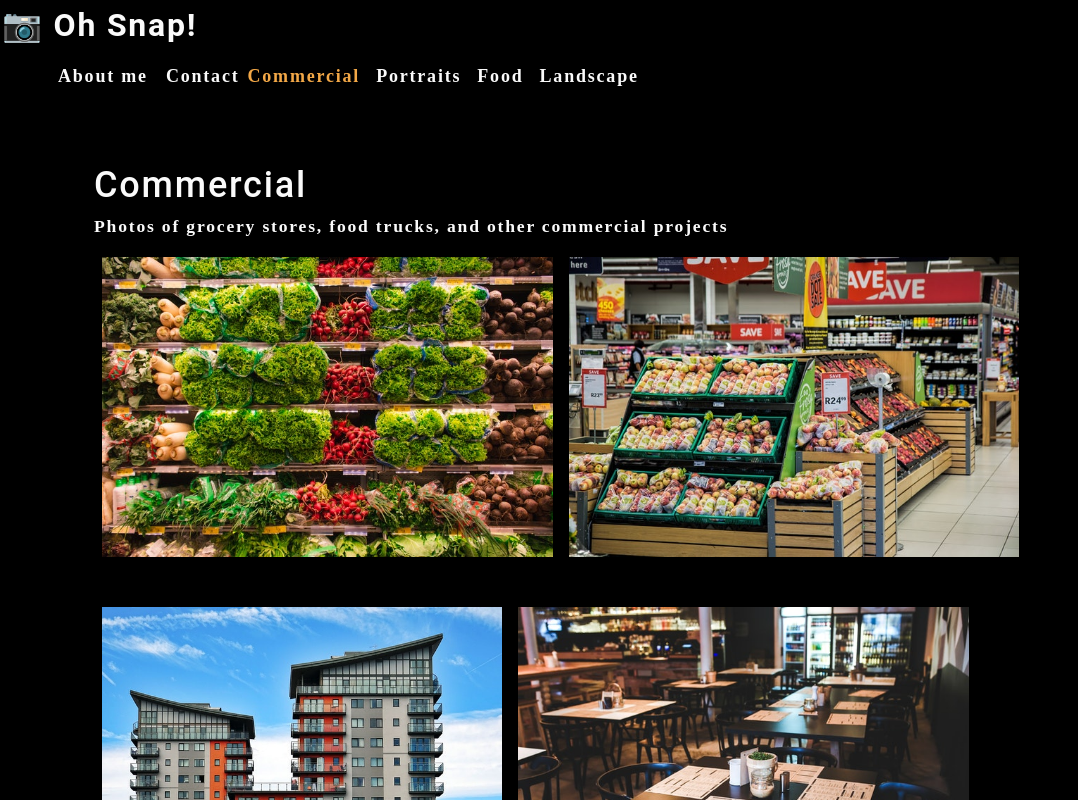
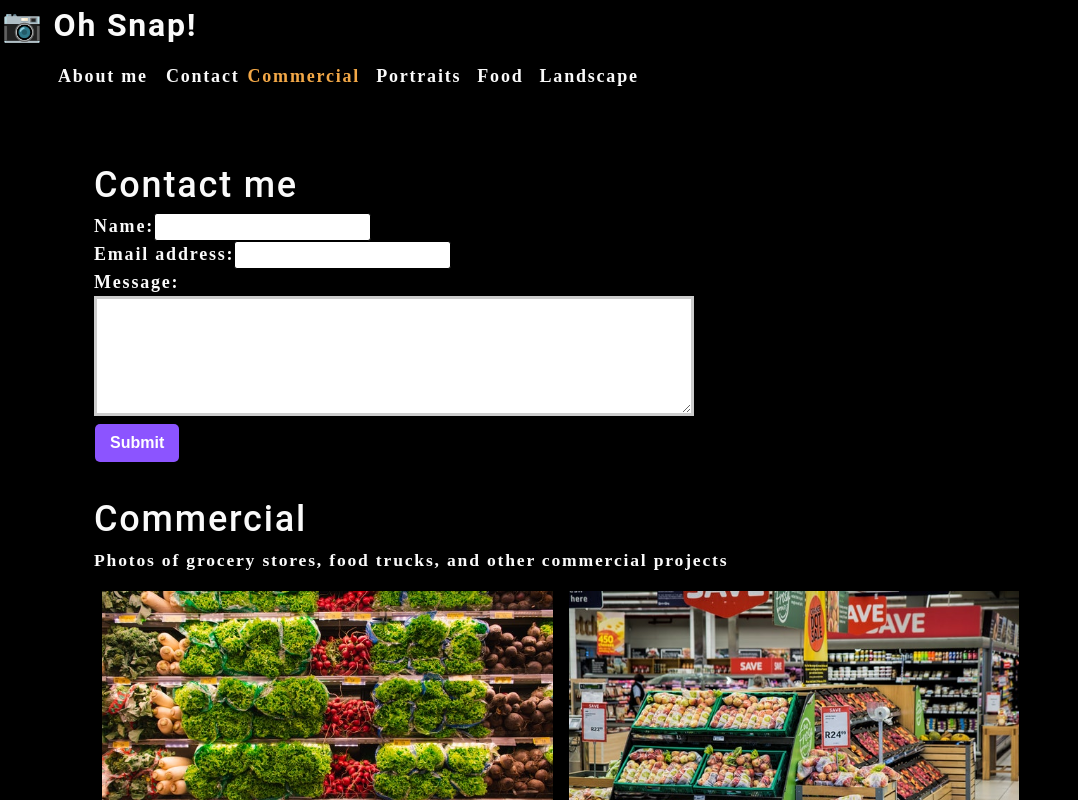
Before and after one commit to Kranniax/photo-port, a React (Create React App) app: page / in a window 1280 px wide. Shown: the top 800 px of the page, without its empty margins (0-1078 px from the left). Built offline with nearby package versions, Linux system fonts and the light colour scheme.

Commit message:
Add from state synce methods

```diff
--- a/src/App.js
+++ b/src/App.js
@@ -4,6 +4,7 @@ import "./App.css";
 import About from "./components/About/index.jsx";
 import Nav from "./components/Nav/index.jsx";
 import Gallery from "./components/Gallery/index.jsx";
+import ContactForm from "./components/Contact/index.jsx";
 import { useState } from "react";
 
 function App() {
@@ -31,6 +32,7 @@ function App() {
         currentCategory={currentCategory}
       ></Nav>
       <main>
+        <ContactForm></ContactForm>
         <Gallery currentCategory={currentCategory}></Gallery>
         <About></About>
       </main>
--- a/src/components/Contact/index.jsx
+++ b/src/components/Contact/index.jsx
@@ -1,21 +1,59 @@
 import React from "react";
+import { useState } from "react";
+import { validateEmail } from "../../utils/helpers.js";
 
 function ContactForm() {
+  const [formState, setFormState] = useState({
+    name: "",
+    email: "",
+    message: "",
+  });
+  const { name, email, message } = formState;
+  const [errorMessage, setErrorMessage] = useState("");
+
+  function handleChange(e) {
+    if (e.target.name === "email") {
+      const isValid = validateEmail(e.target.value);
+      console.log(isValid);
+
+      // isValid conditional statement
+    }
+    setFormState({ ...formState, [e.target.name]: e.target.value });
+  }
+  function handleSubmit(e) {
+    e.preventDefault();
+    console.log(formState);
+  }
   return (
     <section>
       <h1>Contact me</h1>
-        <form id="contact-form">
+      <form id="contact-form" onSubmit={handleSubmit}>
         <div>
           <label htmlFor="name">Name:</label>
-            <input type="text" name="name" />
+          <input
+            type="text"
+            defaultValue={name}
+            onChange={handleChange}
+            name="name"
+          />
         </div>
         <div>
           <label htmlFor="email">Email address:</label>
-            <input type="email" name="email" />
+          <input
+            type="email"
+            name="email"
+            defaultValue={email}
+            onChange={handleChange}
+          />
         </div>
         <div>
           <label htmlFor="message">Message:</label>
-            <textarea name="message" rows="5" />
+          <textarea
+            name="message"
+            rows="5"
+            defaultValue={message}
+            onChange={handleChange}
+          />
         </div>
         <button type="submit">Submit</button>
       </form>
```
Lines whose indentation alone changed are shown as unchanged.
